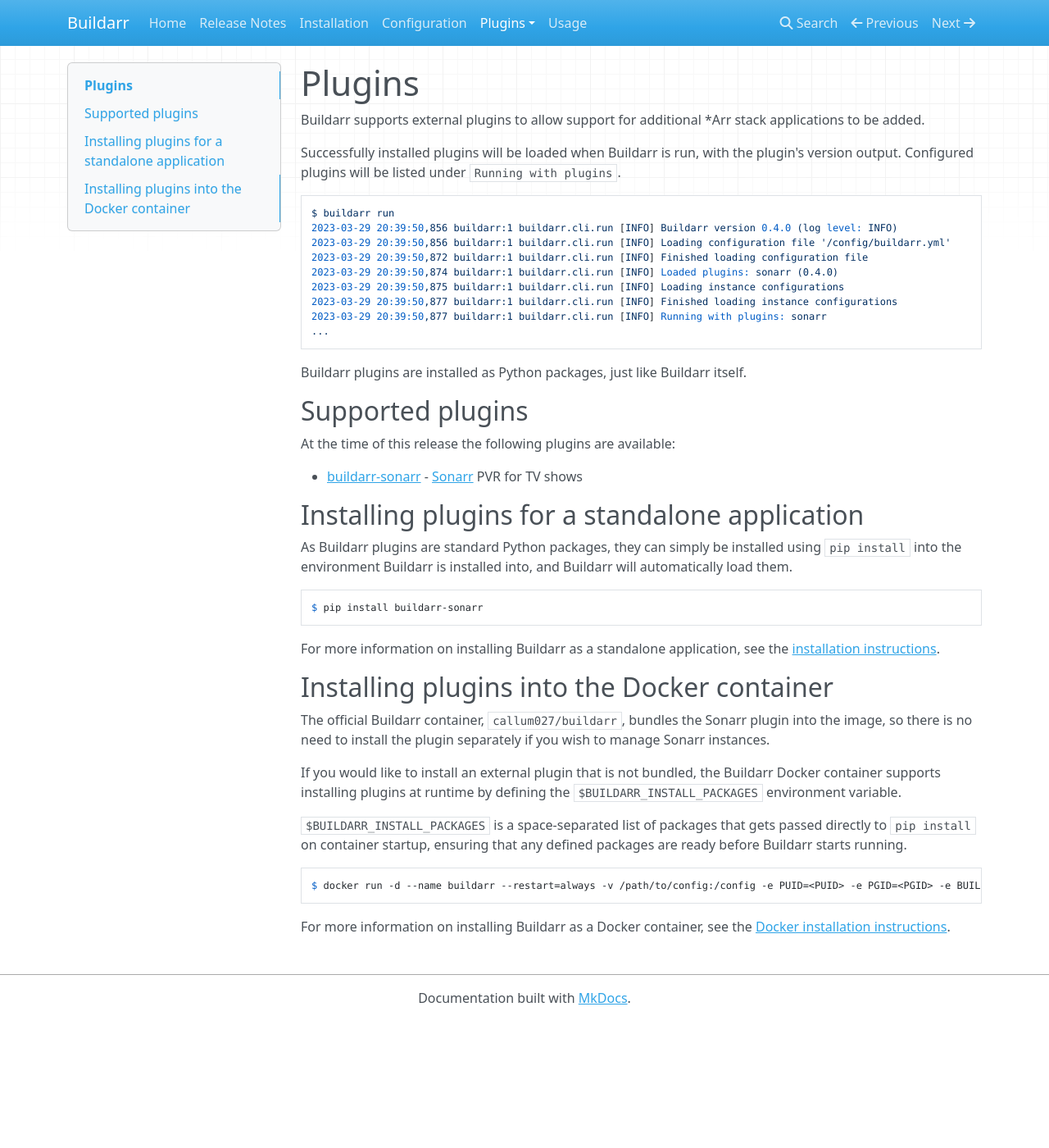
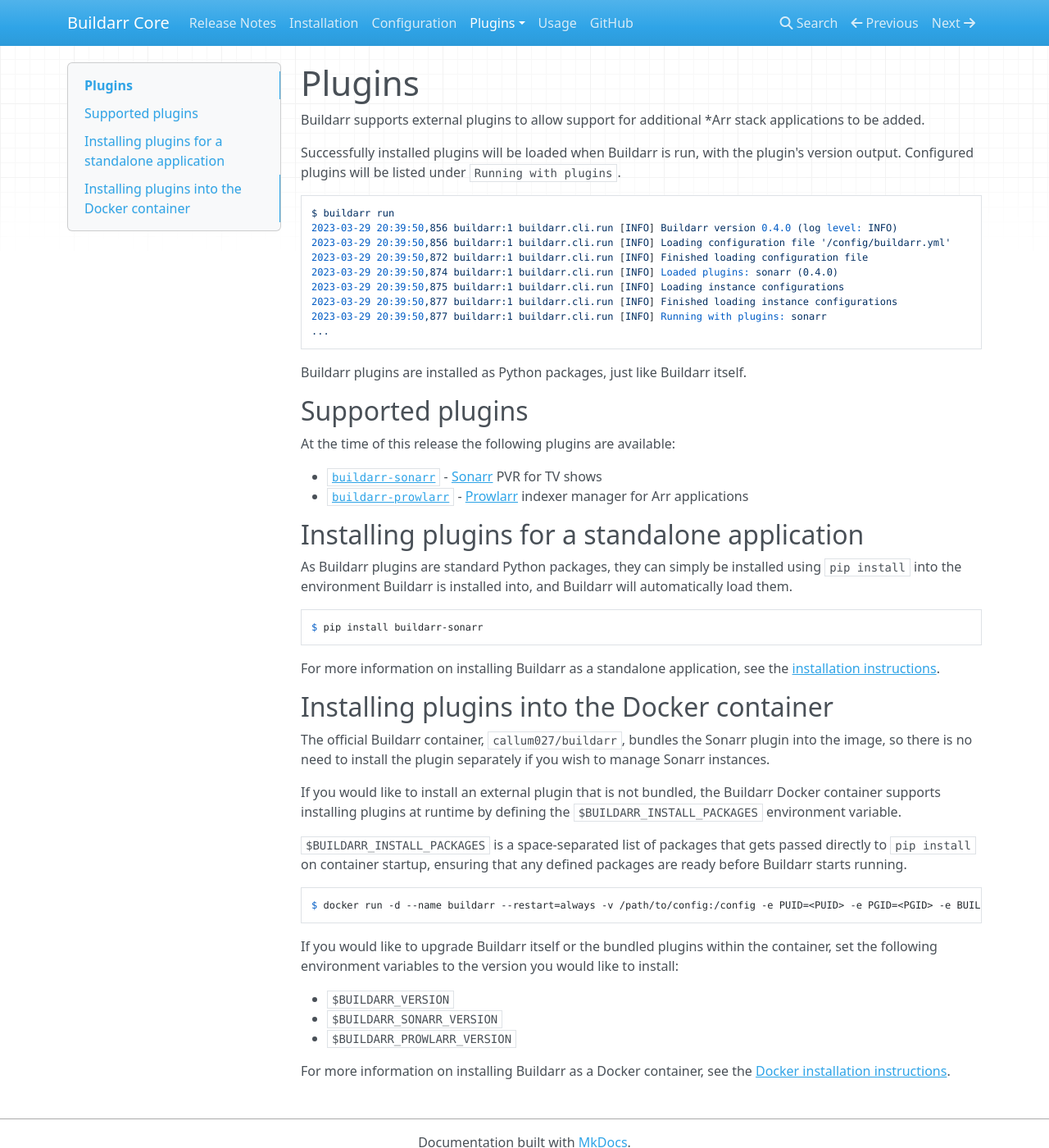
Before and after one commit to buildarr/buildarr, an MkDocs documentation site: the page built from docs/plugins/index.md, in a window 1280 px wide and 1400 px high. Shown: the whole window at 82% size. Built offline with MkDocs 1.6.1, drawn with Linux system fonts in a browser that asks for light colours; nearby versions of some CDN libraries.

Commit message:
Update Buildarr docs (#87)

````diff
--- a/docs/plugins/index.md
+++ b/docs/plugins/index.md
@@ -22,7 +22,8 @@
 
 At the time of this release the following plugins are available:
 
-* [buildarr-sonarr](https://buildarr.github.io/plugins/sonarr) - [Sonarr](https://sonarr.tv) PVR for TV shows
+* [`buildarr-sonarr`](https://buildarr.github.io/plugins/sonarr) - [Sonarr](https://sonarr.tv) PVR for TV shows
+* [`buildarr-prowlarr`](https://buildarr.github.io/plugins/prowlarr) - [Prowlarr](https://prowlarr.com) indexer manager for Arr applications
 
 ## Installing plugins for a standalone application
 
@@ -46,4 +47,10 @@
 $ docker run -d --name buildarr --restart=always -v /path/to/config:/config -e PUID=<PUID> -e PGID=<PGID> -e BUILDARR_INSTALL_PLUGINS="buildarr-sonarr" callum027/buildarr:latest
 ```
 
+If you would like to upgrade Buildarr itself or the bundled plugins within the container, set the following environment variables to the version you would like to install:
+
+* `$BUILDARR_VERSION`
+* `$BUILDARR_SONARR_VERSION`
+* `$BUILDARR_PROWLARR_VERSION`
+
 For more information on installing Buildarr as a Docker container, see the [Docker installation instructions](../installation.md#docker).
--- a/mkdocs.yml
+++ b/mkdocs.yml
@@ -1,4 +1,4 @@
-site_name: Buildarr
+site_name: Buildarr Core
 
 plugins:
   - search
@@ -17,14 +17,15 @@
   - pymdownx.superfences
 
 nav:
-  - Home: "index.md"
   - Release Notes: "release-notes.md"
   - Installation: "installation.md"
   - Configuration: "configuration.md"
   - Plugins:
     - Introduction: "plugins/index.md"
     - Buildarr Sonarr Plugin: "https://buildarr.github.io/plugins/sonarr"
+    - Buildarr Prowlarr Plugin: "https://buildarr.github.io/plugins/prowlarr"
   - Usage: "usage.md"
+  - GitHub: "https://github.com/buildarr/buildarr"
   # TODO: Development documentation.
   # - Development:
   #   - Introduction: "development/index.md"
````
Also changed, not shown: README.md (+3 -3 lines), docs/index.md (+3 -3 lines), docs/installation.md (+7 -1 lines).
